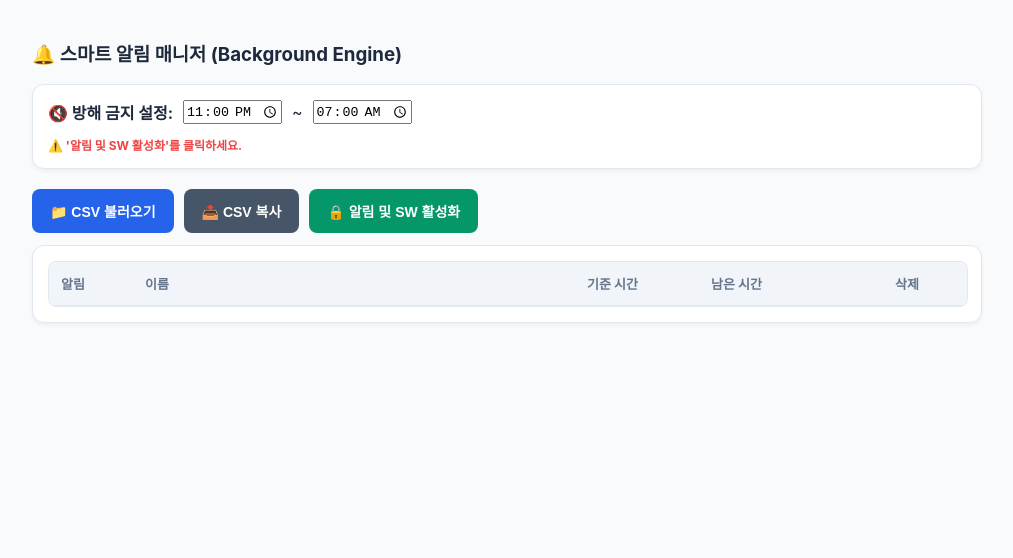
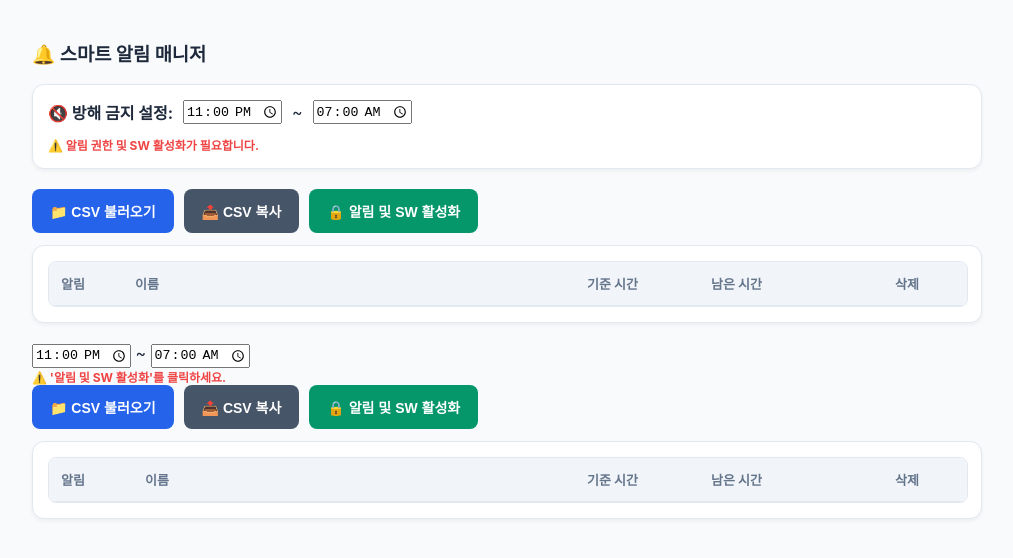
Before and after one commit to llIllIllI/llIllIllI.github.io, a Jekyll site: the page pages/ScheduleAlarm.html, which Jekyll copies as it is, in a window 1280 px wide. Shown: the top 558 px of the page, without its empty margins (133-1146 px from the left). Built offline with Jekyll 4.4.1, drawn with Linux system fonts in a browser that asks for light colours; some of the changed lines change nothing that is shown.

Commit message:
Revert ScheduleAlarm.html

```diff
--- a/pages/ScheduleAlarm.html
+++ b/pages/ScheduleAlarm.html
@@ -19,22 +19,222 @@
         thead th { background: #f1f5f9; font-size: 13px; color: #64748b; }
 
         /* 알림 임박 색상 강조 */
-                                                                                                                                        .status-red { background-color: #fee2e2 !important; color: #991b1b; }
-                                                                                                                                                .status-yellow { background-color: #fef9c3 !important; color: #854d0e; }
+        .status-red { background-color: #fee2e2 !important; color: #991b1b; } /* 10분 미만 */
+        .status-yellow { background-color: #fef9c3 !important; color: #854d0e; } /* 1시간 미만 */
 
         .remain-text { font-weight: 700; font-size: 14px; }
         .toast { position: fixed; bottom: 30px; left: 50%; transform: translateX(-50%); background: #1e293b; color: white; padding: 10px 20px; border-radius: 30px; display: none; z-index: 10000; }
-                                                                                                                                                                                input[type="checkbox"] { width: 22px; height: 22px; cursor: pointer; }
+        input[type="checkbox"] { width: 20px; height: 20px; cursor: pointer; }
     </style>
+      <script async src="https://pagead2.googlesyndication.com/pagead/js/adsbygoogle.js?client=ca-pub-4069125987804201"
+     crossorigin="anonymous"></script>
 </head>
 <body>
 
-                                                                                                                                                                                        <h3>🔔 스마트 알림 매니저 (Background Engine)</h3>
+    <h3>🔔 스마트 알림 매니저</h3>
 
     <section class="card">
         <div class="flex-row">
             <strong>🔇 방해 금지 설정:</strong>
             <input type="time" id="dndStart" value="23:00"> ~
+            <input type="time" id="dndEnd" value="07:00">
+        </div>
+        <div id="swStatus" style="font-size:12px; color: #ef4444; font-weight: bold;">⚠️ 알림 권한 및 SW 활성화가 필요합니다.</div>
+    </section>
+
+    <div class="flex-row">
+        <button class="btn" onclick="document.getElementById('csvFile').click()">📁 CSV 불러오기</button>
+        <input type="file" id="csvFile" hidden accept=".csv" onchange="handleCSV(this)">
+        <button class="btn btn-copy" onclick="exportCSV()">📤 CSV 복사</button>
+        <button class="btn btn-perm" onclick="initServiceWorker()">🔒 알림 및 SW 활성화</button>
+    </div>
+
+    <section class="card">
+        <div class="list-wrapper">
+            <table>
+                <thead>
+                    <tr>
+                        <th style="width: 50px;">알림</th>
+                        <th>이름</th>
+                        <th style="width: 100px;">기준 시간</th>
+                        <th style="width: 160px;">남은 시간</th>
+                        <th style="width: 60px;">삭제</th>
+                    </tr>
+                </thead>
+                <tbody id="alarmListBody"></tbody>
+            </table>
+        </div>
+    </section>
+
+    <div id="toast" class="toast">CSV 데이터가 복사되었습니다!</div>
+
+    <script>
+        let alarms = [];
+        let swRegistration = null;
+
+        // 페이지 로드 시 로컬 저장소에서 데이터 복구
+        window.onload = function() {
+            const savedAlarms = localStorage.getItem('alarm_data');
+            if (savedAlarms) {
+                const parsed = JSON.parse(savedAlarms);
+                alarms = parsed.map(a => ({
+                    ...a,
+                    time: new Date(a.time),
+                    notifiedBefore: false
+                }));
+                renderUI(new Date());
+            }
+        };
+
+        // 데이터 변경 시 저장
+        function saveToLocal() {
+            localStorage.setItem('alarm_data', JSON.stringify(alarms));
+        }
+
+        async function initServiceWorker() {
+            // 요청하신 대로 ./sw.js 경로 사용
+            const SW_URL = './sw.js';
+
+            if (!('serviceWorker' in navigator)) {
+                alert("이 브라우저는 서비스 워커를 지원하지 않습니다.");
+                return;
+            }
+
+            try {
+                const permission = await Notification.requestPermission();
+                if (permission !== 'granted') {
+                    alert("알림 권한이 거부되었습니다.");
+                    return;
+                }
+
+                // 서비스 워커 등록
+                swRegistration = await navigator.serviceWorker.register(SW_URL);
+                document.getElementById('swStatus').innerText = "✅ 서비스 워커 활성화됨";
+                document.getElementById('swStatus').style.color = "#059669";
+                alert("성공적으로 등록되었습니다!");
+            } catch (e) {
+                console.error(e);
+                alert("등록 실패: " + e.message);
+            }
+        }
+
+        function getNextValidTime(startTime, intervalSeconds) {
+            let target = new Date(startTime);
+            const now = new Date();
+            const intervalMs = (parseInt(intervalSeconds) || 300) * 1000;
+            while (target <= now) {
+                target = new Date(target.getTime() + intervalMs);
+            }
+            return target;
+        }
+
+        setInterval(() => {
+            const now = new Date();
+            processAlarms(now);
+            renderUI(now);
+        }, 1000);
+
+        function processAlarms(now) {
+            const curStr = now.getHours().toString().padStart(2,'0') + ":" + now.getMinutes().toString().padStart(2,'0');
+            const ds = document.getElementById('dndStart').value, de = document.getElementById('dndEnd').value;
+            const isDND = ds < de ? (curStr >= ds && curStr <= de) : (curStr >= ds || curStr <= de);
+
+            let hasChange = false;
+            alarms.forEach(a => {
+                const alarmTime = new Date(a.time);
+                const notificationTime = new Date(alarmTime.getTime() - (5 * 60 * 1000));
+
+                if (now >= notificationTime && !a.notifiedBefore) {
+                    if (a.enabled && !isDND) {
+                        const remainMin = Math.ceil((alarmTime - now) / 60000);
+                        if (navigator.serviceWorker.controller) {
+                            navigator.serviceWorker.controller.postMessage({
+                                type: 'SHOW_NOTIFICATION',
+                                title: `${a.name} (남은 시간 : ${remainMin}분)`,
+                                body: `곧 기준 시간입니다.`
+                            });
+                        }
+                    }
+                    a.notifiedBefore = true;
+                }
+
+                if (now >= alarmTime) {
+                    a.time = getNextValidTime(a.time, a.interval);
+                    a.notifiedBefore = false;
+                    hasChange = true;
+                }
+            });
+            if (hasChange) saveToLocal();
+        }
+
+        function renderUI(now) {
+            const tbody = document.getElementById('alarmListBody');
+            alarms.sort((a,b) => a.time - b.time);
+
+            tbody.innerHTML = alarms.map((a, i) => {
+                const diffMs = a.time - now;
+                const hours = Math.floor(diffMs / 3600000);
+                const mins = Math.floor((diffMs % 3600000) / 60000);
+
+                let rowClass = "";
+                if (diffMs > 0 && diffMs < 600000) rowClass = "status-red";
+                else if (diffMs > 0 && diffMs < 3600000) rowClass = "status-yellow";
+
+                const remainStr = diffMs > 0 ? hours + '시간 ' + mins + '분' : "갱신 중...";
+                const timeStr = a.time.getHours().toString().padStart(2,'0') + ":" + a.time.getMinutes().toString().padStart(2,'0');
+
+                return `
+                <tr class="${rowClass}">
+                    <td><input type="checkbox" ${a.enabled ? 'checked' : ''} onchange="alarms[${i}].enabled = this.checked; saveToLocal();"></td>
+                    <td>${a.name}</td>
+                    <td style="font-weight:bold;">${timeStr}</td>
+                    <td class="remain-text">${remainStr}</td>
+                    <td><button class="btn-del" onclick="alarms.splice(${i},1); saveToLocal();">-</button></td>
+                </tr>`;
+            }).join('');
+        }
+
+        function handleCSV(input) {
+            const file = input.files[0];
+            if(!file) return;
+            const reader = new FileReader();
+            reader.onload = function(e) {
+                const lines = e.target.result.split(/\r?\n/).filter(l => l.trim());
+                lines.forEach(line => {
+                    const p = line.split(',').map(item => item.trim());
+                    if(p.length >= 4) {
+                        const interval = parseInt(p[3]);
+                        alarms.push({
+                            enabled: p[0]==='1', name: p[1],
+                            time: getNextValidTime(p[2], interval),
+                            interval: interval,
+                            originalZone: p[2].includes('+') ? p[2].split('+')[1] : '09:00',
+                            notifiedBefore: false
+                        });
+                    }
+                });
+                saveToLocal();
+                renderUI(new Date());
+            };
+            reader.readAsText(file, "UTF-8");
+            input.value = '';
+        }
+
+        function exportCSV() {
+            const pad = (n) => n.toString().padStart(2, '0');
+            const csv = alarms.map(a => {
+                const d = a.time;
+                const timeStr = `${d.getFullYear()}-${pad(d.getMonth()+1)}-${pad(d.getDate())}T${pad(d.getHours())}:${pad(d.getMinutes())}:${pad(d.getSeconds())}+${a.originalZone}`;
+                return `${a.enabled?1:0},${a.name},${timeStr},${a.interval}`;
+            }).join('\n');
+            navigator.clipboard.writeText(csv).then(() => {
+                const t = document.getElementById('toast'); t.style.display='block';
+                setTimeout(() => t.style.display='none', 2500);
+            });
+        }
+    </script>
+</body>
+</html>                                                                                                                                                                                                                            <input type="time" id="dndStart" value="23:00"> ~
                                                                                                                                                                                                                                         <input type="time" id="dndEnd" value="07:00">
                                                                                                                                                                                                                                                 </div>
                                                                                                                                                                                                                                                         <div id="swStatus" style="font-size:12px; color: #ef4444; font-weight: bold;">⚠️ '알림 및 SW 활성화'를 클릭하세요.</div>
```
Lines whose indentation alone changed are shown as unchanged.
